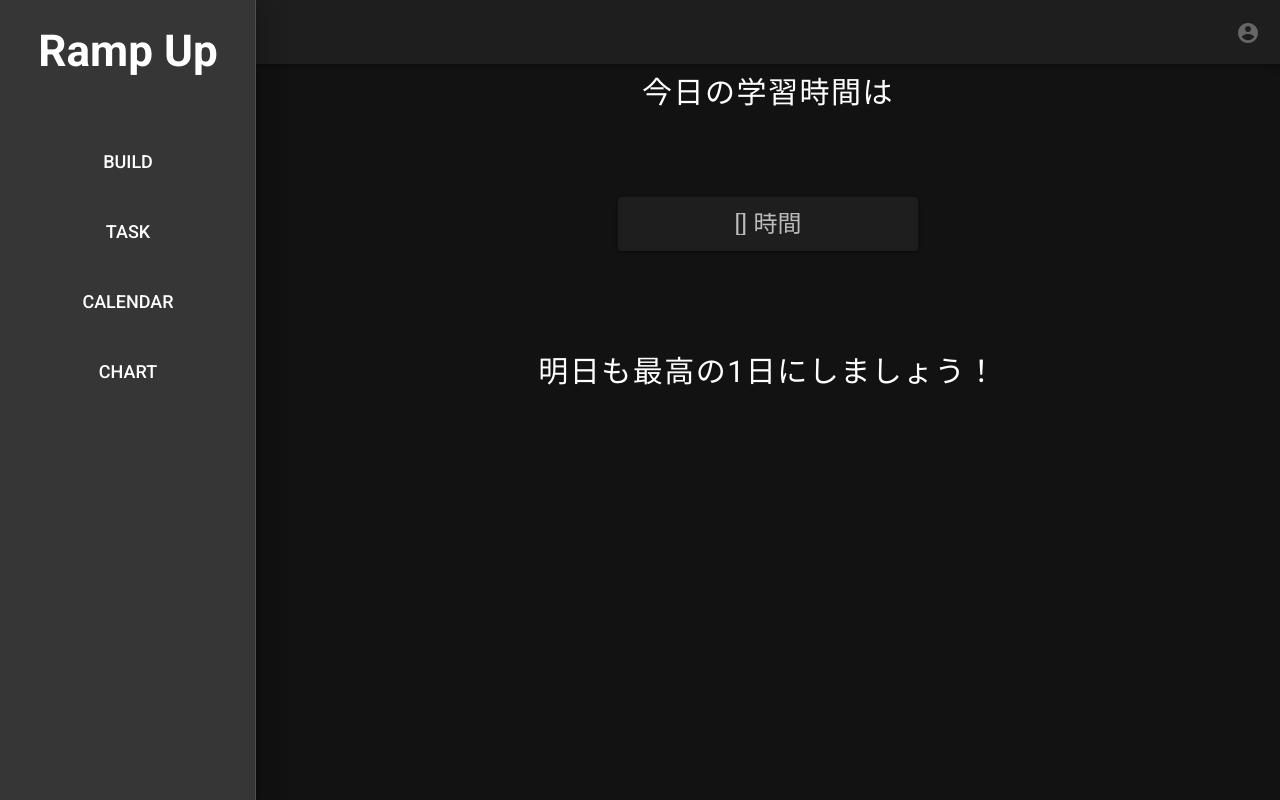
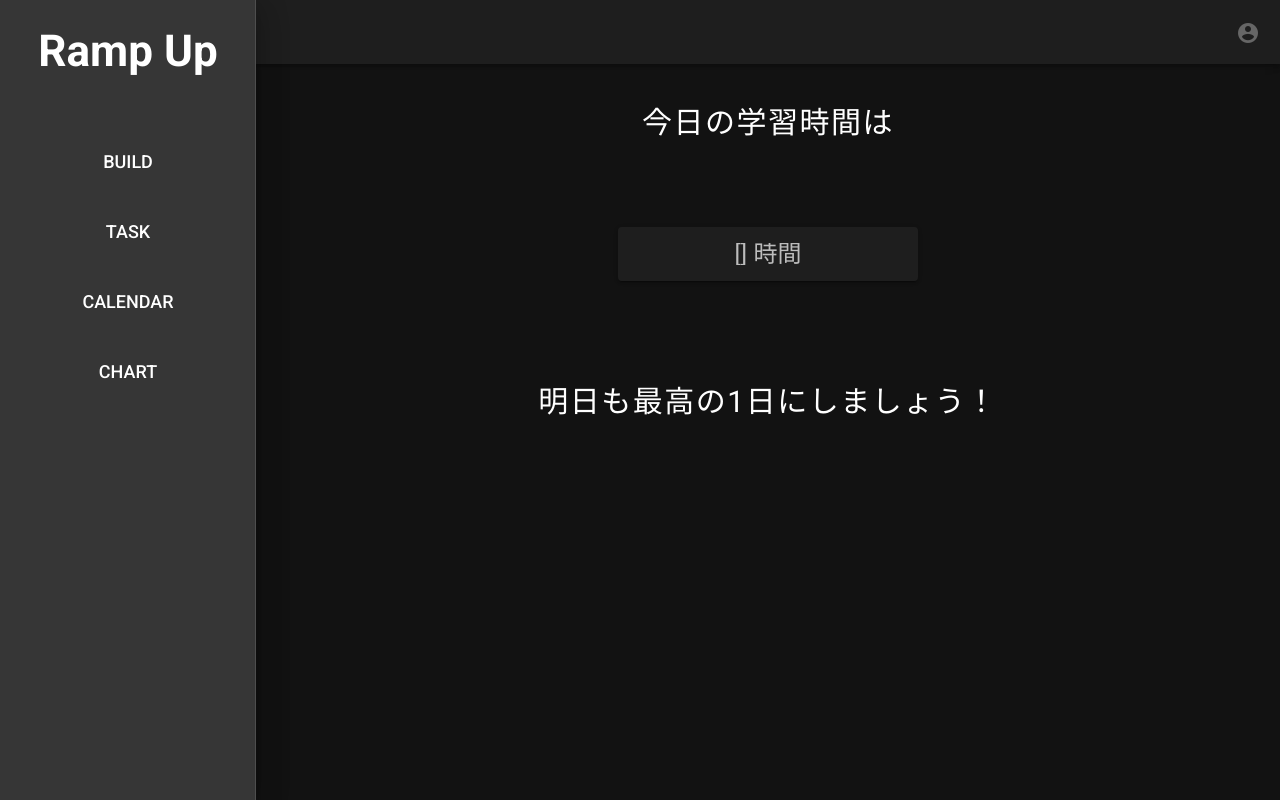
Before and after one commit to Kenchiki-chiki/ramp-up-front, a Nuxt app: page /study_time in a window 1280 px wide. Built offline with nearby package versions, Linux system fonts and the light colour scheme; no server answers.

Commit message:
各ページのコンテンツ位置を修正

```diff
--- a/components/bar_chart.vue
+++ b/components/bar_chart.vue
@@ -48,6 +48,6 @@ export default {
 </script>
 <style>
 #bar-chart {
-  margin-top: 4px;
+  margin-top: 8px;
 }
 </style>
--- a/layouts/default.vue
+++ b/layouts/default.vue
@@ -62,7 +62,7 @@ export default {
   text-align: center;
   z-index: 10;
   font-size: 30px;
-  margin: 70px 0 0 0;
+  margin: 100px 0 0 0;
   width: 100%;
   letter-spacing: 0.05em;
   display: flex;
@@ -73,7 +73,7 @@ export default {
   text-align: center;
   z-index: 10;
   font-size: 30px;
-  margin: 70px 0 0 0 ;
+  margin: 100px 0 0 0 ;
   width: 100%;
   letter-spacing: 0.05em;
 }
@@ -85,4 +85,10 @@ export default {
 input:-webkit-autofill {
   border-radius:2px;
 }
+
+#task-container {
+  display: flex;
+  justify-content: center;
+  margin: 30px auto 0px;
+}
 </style>
--- a/pages/build.vue
+++ b/pages/build.vue
@@ -125,19 +125,10 @@ export default {
 </script>
 
 <style>
-.non-flex-comment {
-  text-align: center;
-  z-index: 10;
-  font-size: 30px;
-  margin: 70px 0 0 0 ;
-  width: 100%;
-  letter-spacing: 0.05em;
-}
-
 .build-cantainer {
   /* display: flex;
   justify-content: center; */
-  margin: 100px auto 40px;
+  margin: 60px auto 40px;
 }
 
 .skill-col {
--- a/pages/calendar.vue
+++ b/pages/calendar.vue
@@ -173,7 +173,7 @@ export default {
 
 <style>
 .calendar-title {
-  margin: 28px 0 0 0;
+  margin: 48px 0 0 0;
 }
 
 #content{
--- a/pages/saved_task.vue
+++ b/pages/saved_task.vue
@@ -9,7 +9,7 @@
           <div>明日のタスクを設定しましょう。</div>
         </div>
 
-        <v-container id="saved-task-container">
+        <v-container id="task-container">
           <v-row>
             <v-col v-for="task in tasks" :key="task.id" class="" cols="12" sm="6" md="3">
             <!-- <v-col v-for="(task, index) in tasks" class="" cols="12" sm="6" md="3" :id="['saved-task-v-col-'+ [index + 1] ]"> -->
@@ -164,12 +164,6 @@ export default {
 </script>
 
 <style>
-#saved-task-container {
-  display: flex;
-  justify-content: center;
-  margin: 70px auto 0px;
-}
-
 .saved-box {
   /* display: flex;
   justify-content: center;
--- a/pages/skill_edit.vue
+++ b/pages/skill_edit.vue
@@ -15,7 +15,7 @@
 
         </div>
 
-          <v-container>
+          <v-container id="skill_edit_conteiner">
             <v-row class="skill-row">
               <v-col v-for="skill in skills" :key="skill.id" class="skill-edit-col" cols="12" sm="4" md="3">
 
@@ -167,10 +167,10 @@ export default {
   margin: 0px 0 0 4px;
 }
 
-.container {
+#skill_edit_conteiner {
   display: flex;
   justify-content: center;
-  margin: 100px auto;
+  margin: 60px auto;
 }
 
 .skill-edit-col {
--- a/pages/study_time.vue
+++ b/pages/study_time.vue
@@ -84,15 +84,6 @@ export default {
 </script>
 
 <style>
-.non-flex-comment {
-  text-align: center;
-  z-index: 10;
-  font-size: 30px;
-  margin: 70px 0 0 0 ;
-  width: 100%;
-  letter-spacing: 0.05em;
-}
-
 .study-time-container {
   display: flex;
   justify-content: center;
--- a/pages/task.vue
+++ b/pages/task.vue
@@ -318,12 +318,6 @@ export default {
 </script>
 
 <style>
-#task-container {
-  display: flex;
-  justify-content: center;
-  margin: 70px auto 0px;
-}
-
 .task-col {
   display: flex;
   justify-content: center;
```
